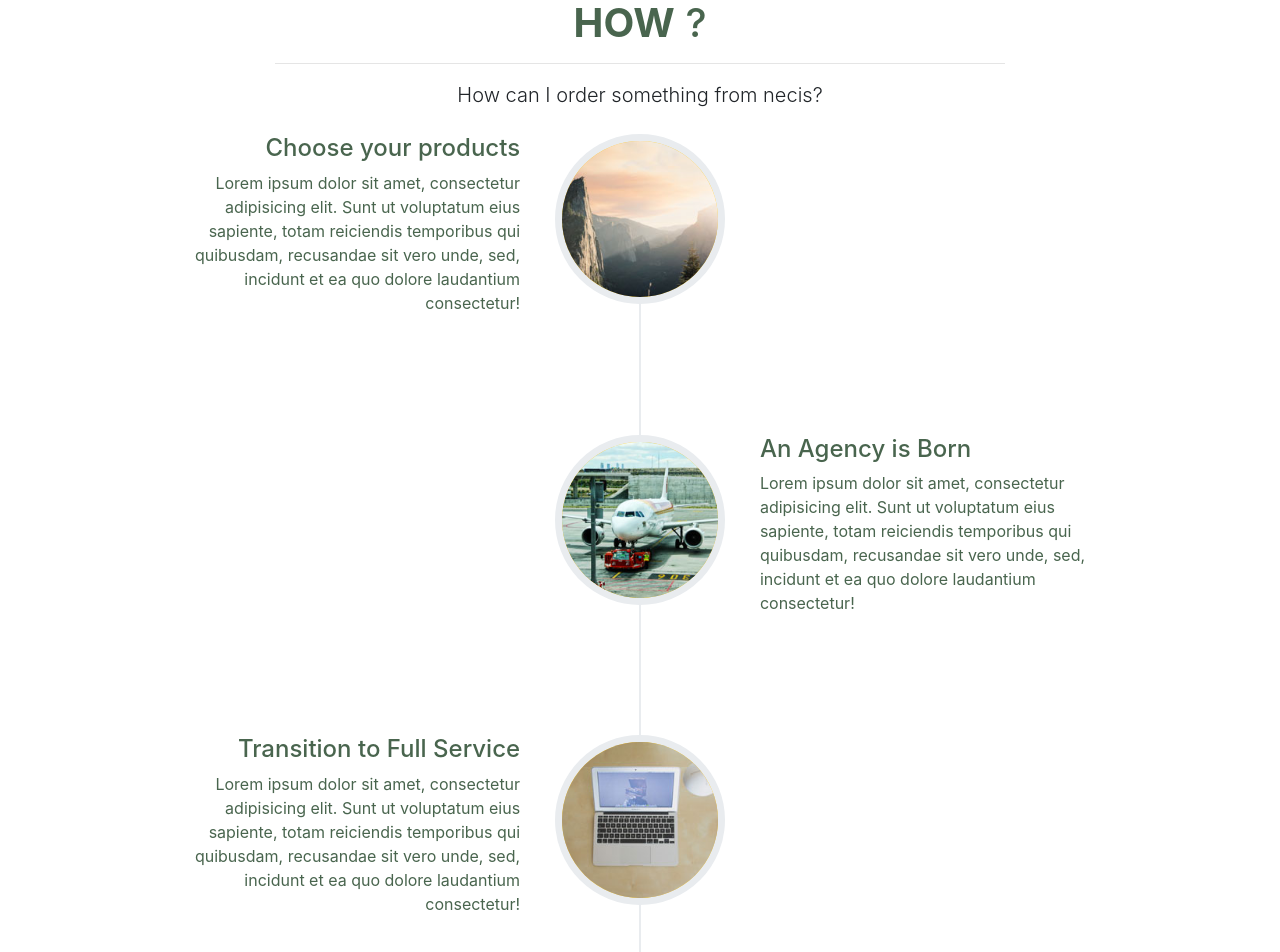
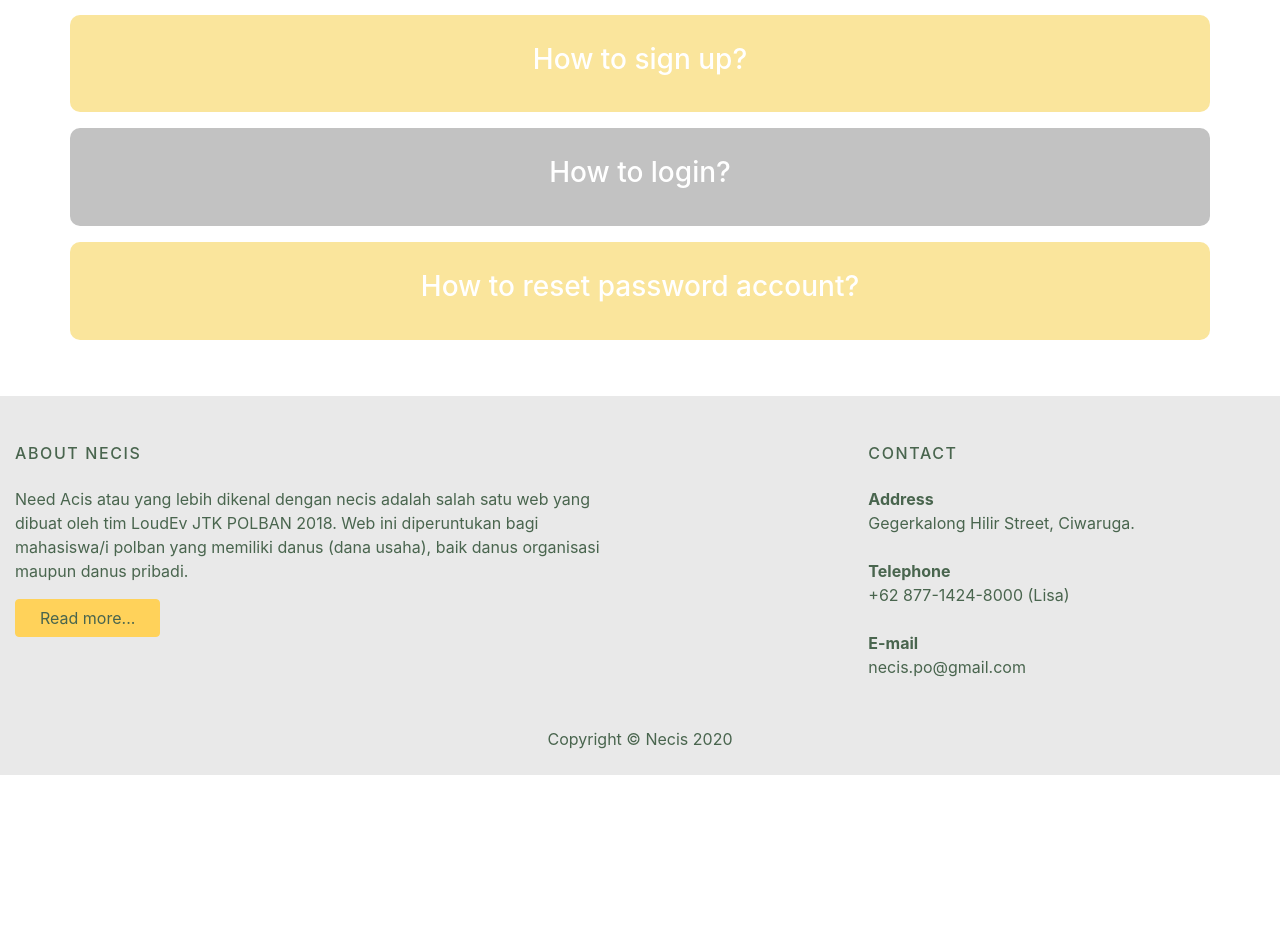
Before and after one commit to windahidayatt/necis-frontend, a React (Create React App) app: page /how in a window 1280 px wide. Shown: the part 440-1392 px from the top of the page. After the commit the page ends 1215 px from the top, so only its background shows below. Built offline with nearby package versions, Linux system fonts and the light colour scheme; what react-sizes would draw is missing.

Commit message:
(+) Modify How Page

```diff
--- a/src/controller/CartController.js
+++ b/src/controller/CartController.js
@@ -3,6 +3,7 @@ import { BASE_URL } from '../config/BaseURL';
 
 // GATAU APA API NYA
 const GET_API_CART= BASE_URL+'/api/cart';
+const GET_API_PRODUCT= BASE_URL+'/api/product';
 
 export const ADD_TO_CART = newItem => {
     return axios
@@ -31,7 +32,7 @@ export const GET_LIST_CART = () => {
         // .get(GET_INDEX_PRODUCT,{
         //     headers: { Authorization: `Bearer ${localStorage.usertoken}` }
         // })
-        .get(GET_API_CART)
+        .get(GET_API_PRODUCT)
         .then(response => {
             console.log(response.data)
             return response.data
--- a/src/controller/EventController.js
+++ b/src/controller/EventController.js
@@ -24,14 +24,14 @@ export const GET_LIST_EVENT = () => {
         })
 }
 
-export const GET_EVENT = (id) => {
+export const GET_EVENT = (slug) => {
     return axios
         // .get(GET_INDEX_PRODUCT,{
         //     headers: { Authorization: `Bearer ${localStorage.usertoken}` }
         // })
-        .get(GET_API_EVENT+id)
+        .get(GET_API_EVENT+slug)
         .then(response => {
-            return response.data
+            return response.data[0]
         })
         .catch(err => {
             return err.response
--- a/src/route/Route.js
+++ b/src/route/Route.js
@@ -38,7 +38,7 @@ const AppRoute = ({component = Component, layout: Layout, ...rest}) => (
 
                 {/* Event Route */}
                 <PublicRoute exact path="/event" component={Event} />
-                <PublicRoute path="/event/detail/:id" component={EventDetail} />
+                <PublicRoute path="/event/detail/:slug" component={EventDetail} />
 
                 {/* How Route */}
                 <PublicRoute path="/how" component={How} />
--- a/src/view/layout/component/FooterA/FooterA.jsx
+++ b/src/view/layout/component/FooterA/FooterA.jsx
@@ -3,6 +3,13 @@ import {Link} from 'react-router-dom';
 import './css/footer_a-style.css';
 
 class FooterA extends Component {
+    constructor(props) {
+        super(props);
+        this.state={
+            about : "Need Acis atau yang lebih dikenal dengan necis adalah salah satu web yang dibuat oleh tim LoudEv JTK POLBAN 2018. Web ini diperuntukan bagi mahasiswa/i polban yang memiliki danus (dana usaha), baik danus organisasi maupun danus pribadi."
+        }
+    }
+
     render() {
         return (
             // <div>
@@ -27,7 +34,7 @@ class FooterA extends Component {
             <div className="row">
                 <div className="col-md-6 mb-md-0">
                     <h3 className="footer-heading mb-4 text-white">ABOUT NECIS</h3>
-                    <p>Lorem Ipsum is simply dummy text of the printing and typesetting industry. Lorem Ipsum has been the industry's standard dummy text ever since the 1500s, when an unknown printer took a galley of type and scrambled it to make a type specimen book. It has survived not only five centuries, but also the leap into electronic typesetting, remaining essentially unchanged.</p>
+                    <p>{this.state.about}</p>
                     {/* <p><a href="{{route('about')}}" className="btn btn-secondary px-4">Read more...</a></p> */}
                     <p><Link to='/profile' className='btn btn-secondary px-4'>Read more...</Link></p>
                 </div>
--- a/src/view/page/Event/Event.jsx
+++ b/src/view/page/Event/Event.jsx
@@ -55,7 +55,7 @@ class Event extends Component {
                         )} */}
                         {this.state.list_event.map((u, index) =>
                             <div className="col-md-6 col-lg-4 col-6" data-aos="fade-up">
-                                <a href="#" className="media-1" data-toggle="modal" data-target="{{'#projectModal'.$key}}">
+                                <Link to={`/event/detail/${u.slug}`} className="media-1">
                                     <img src={this.state.pict + u.cover} alt="Image" className="img-fluid"></img>
                                     <div className="media-1-content">
                                         <h3 className="mb-2">{u.name}</h3>
@@ -64,7 +64,7 @@ class Event extends Component {
                                                 {u.description}
                                             </Truncate></span>
                                     </div>
-                                </a>
+                                </Link>
                             </div>
                         )}
 
--- a/src/view/page/How/How.jsx
+++ b/src/view/page/How/How.jsx
@@ -1,6 +1,7 @@
 import React, { Component } from 'react';
 import {Helmet} from "react-helmet";
 import './css/how-style.css';
+import {Link} from 'react-router-dom';
 import CoverA from '../../layout/component/CoverA/CoverA';
 import how1 from './assets/1.jpg';
 import how2 from './assets/2.jpg';
@@ -8,6 +9,20 @@ import how3 from './assets/3.jpg';
 import how4 from './assets/4.jpg';
 
 class How extends Component {
+    constructor(props) {
+        super(props);
+        this.state={
+            question : ["How to sign up?", "How to login?", "How to reset password account?"],
+            answer : [
+                "1. Klik tulisan Register yang berada di sebelah kanan atas layar\n2. Masukkan identitas berupa nama, email aktif, dan password yang akan dipakai\n3. Pada kolom Confirm Password, masukkan ulang password yang akan dipakai\n4. Klik tombol biru yang bertuliskan Register\n5. Selamat! Kamu sudah terdaftar di NECIS",
+                "1. Klik Login yang berada di sebelah kanan atas layar\n2. Masukkan email dan password yang telah didaftarkan\n3. Klik Login Now\n4. Selamat! anda dapat berbelanja di NECIS",
+                "1. Pada tampilan login, dibawah tombol Login now terdapat tulisan I forgot my password\n2. Klik tulisan tersebut\n3. Setelah itu akan ada perintah untuk memasukkan email\n4. Masukkan email anda yang telah terdaftar\n5. Klik tombol Send Password Reset Link\n6. Ikuti langkah-langkah pada pesan yang telah dikirim melalui email."
+            ],
+            howModalCall : "#howModal",
+            howModal : "howModal"
+        }
+    }
+
     render() {
         return (
             <div>
@@ -17,65 +32,53 @@ class How extends Component {
                     <title>How? - Necis</title>
                 </Helmet>
 
-                <CoverA name="How" info="How to ... ?"/>
+                <CoverA name="How" info="Frequently Asked Question"/>
 
                 {/* Content */}
                 {/* <h3>How necis deliver your danus?</h3> */}
                 <section className="site-section">
                     <div className="container">
-                        <div className="row mb-2 justify-content-center">
-                            <div className="col-md-8 text-center">
-                                {/* <h2 className="h2 text-black site-section-heading text-center"><b>{this.state.title}</b></h2> */}
-                                <h2 className="h2 text-black site-section-heading text-center"><b>HOW</b> ?</h2>
-                                <hr />
-                                <p className="lead">How can I order something from necis?</p>
+                        {this.state.question.map((u, index) =>
+                            <div className="row mb-2 justify-content-center mt-3">
+                                {index % 2 === 0 &&
+
+                                    <div className="col-md-12 text-center how-custom" data-toggle="modal" data-target={this.state.howModalCall+index}>
+                                        <Link className="">
+                                            <h3 className="h3-how">{u}</h3>
+                                        </Link>
+                                    </div>
+                                }
+                                {index % 2 !== 0 &&
+                                    <div className="col-md-12 text-center how-custom-2" data-toggle="modal" data-target={this.state.howModalCall+index}>
+                                        <Link className="">
+                                            <h3 className="h3-how">{u}</h3>
+                                        </Link>
+                                    </div>
+                                }
+                                {/* <!-- Modal --> */}
+                                <div class="modal fade" id={this.state.howModal+index} tabindex="-1" role="dialog" aria-labelledby="exampleModalLabel" aria-hidden="true">
+                                    <div class="modal-dialog" role="document">
+                                        <div class="modal-content">
+                                        <div class="modal-header">
+                                            <h5 class="modal-title" id="exampleModalLabel">{u}</h5>
+                                            <button type="button" class="close" data-dismiss="modal" aria-label="Close">
+                                            <span aria-hidden="true">&times;</span>
+                                            </button>
+                                        </div>
+                                        <div class="modal-body">
+                                            {this.state.answer[index]}
+                                        </div>
+                                        <div class="modal-footer">
+                                            <button type="button" class="btn btn-secondary" data-dismiss="modal">Close</button>
+                                        </div>
+                                        </div>
+                                    </div>
+                                </div>
                             </div>
-                        </div>
-                        <ul className="timeline">
-                            <li>
-                                <div className="timeline-image"><img className="rounded-circle img-fluid" src={how1} alt="" /></div>
-                                <div className="timeline-panel">
-                                    <div className="timeline-heading">
-                                        <h4 className="subheading">Choose your products</h4>
-                                    </div>
-                                    <div className="timeline-body"><p className="text-muted">Lorem ipsum dolor sit amet, consectetur adipisicing elit. Sunt ut voluptatum eius sapiente, totam reiciendis temporibus qui quibusdam, recusandae sit vero unde, sed, incidunt et ea quo dolore laudantium consectetur!</p></div>
-                                </div>
-                            </li>
-                            <li className="timeline-inverted">
-                                <div className="timeline-image"><img className="rounded-circle img-fluid" src={how2} alt="" /></div>
-                                <div className="timeline-panel">
-                                    <div className="timeline-heading">
-                                        <h4 className="subheading">An Agency is Born</h4>
-                                    </div>
-                                    <div className="timeline-body"><p className="text-muted">Lorem ipsum dolor sit amet, consectetur adipisicing elit. Sunt ut voluptatum eius sapiente, totam reiciendis temporibus qui quibusdam, recusandae sit vero unde, sed, incidunt et ea quo dolore laudantium consectetur!</p></div>
-                                </div>
-                            </li>
-                            <li>
-                                <div className="timeline-image"><img className="rounded-circle img-fluid" src={how3} alt="" /></div>
-                                <div className="timeline-panel">
-                                    <div className="timeline-heading">
-                                        <h4 className="subheading">Transition to Full Service</h4>
-                                    </div>
-                                    <div className="timeline-body"><p className="text-muted">Lorem ipsum dolor sit amet, consectetur adipisicing elit. Sunt ut voluptatum eius sapiente, totam reiciendis temporibus qui quibusdam, recusandae sit vero unde, sed, incidunt et ea quo dolore laudantium consectetur!</p></div>
-                                </div>
-                            </li>
-                            <li className="timeline-inverted">
-                                <div className="timeline-image"><img className="rounded-circle img-fluid" src={how4}alt="" /></div>
-                                <div className="timeline-panel">
-                                    <div className="timeline-heading">
-                                        <h4 className="subheading">Phase Two Expansion</h4>
-                                    </div>
-                                    <div className="timeline-body"><p className="text-muted">Lorem ipsum dolor sit amet, consectetur adipisicing elit. Sunt ut voluptatum eius sapiente, totam reiciendis temporibus qui quibusdam, recusandae sit vero unde, sed, incidunt et ea quo dolore laudantium consectetur!</p></div>
-                                </div>
-                            </li>
-                            <li className="timeline-inverted">
-                                <div className="timeline-image">
-                                    <h4>Be Part<br />Of Our<br />Story!</h4>
-                                </div>
-                            </li>
-                        </ul>
+                        )}
                     </div>
                 </section>
+
             </div>
         );
     }
--- a/src/view/page/How/css/how-style.css
+++ b/src/view/page/How/css/how-style.css
@@ -1,169 +1,33 @@
-.timeline {
-    position: relative;
-    padding: 0;
-    list-style: none;
+.how-custom{
+  background-color: #fae59c;
+  border-radius: 10px;
 }
-  .timeline:before {
-    position: absolute;
-    top: 0;
-    bottom: 0;
-    left: 40px;
-    width: 2px;
-    margin-left: -1.5px;
-    content: "";
-    background-color: #e9ecef;
+.h3-how{
+  color : #ffffff;
+  padding-top : 1em;
+  padding-bottom : 1em;
 }
-  .timeline > li {
-    position: relative;
-    min-height: 50px;
-    margin-bottom: 50px;
-  }
-  .timeline > li:after, .timeline > li:before {
-    display: table;
-    content: " ";
-  }
-  .timeline > li:after {
-    clear: both;
-  }
-  .timeline > li .timeline-panel {
-    position: relative;
-    float: right;
-    width: 100%;
-    padding: 0 20px 0 100px;
-    text-align: left;
-  }
-  .timeline > li .timeline-panel:before {
-    right: auto;
-    left: -15px;
-    border-right-width: 15px;
-    border-left-width: 0;
-  }
-  .timeline > li .timeline-panel:after {
-    right: auto;
-    left: -14px;
-    border-right-width: 14px;
-    border-left-width: 0;
-  }
-  .timeline > li .timeline-image {
-    position: absolute;
-    z-index: 100;
-    left: 0;
-    width: 80px;
-    height: 80px;
-    margin-left: 0;
-    text-align: center;
-    color: white;
-    border: 7px solid #e9ecef;
-    border-radius: 100%;
-    background-color: #fed136;
-  }
-  .timeline > li .timeline-image h4 {
-    font-size: 10px;
-    line-height: 14px;
-    margin-top: 12px;
-  }
-  .timeline > li.timeline-inverted > .timeline-panel {
-    float: right;
-    padding: 0 20px 0 100px;
-    text-align: left;
-  }
-  .timeline > li.timeline-inverted > .timeline-panel:before {
-    right: auto;
-    left: -15px;
-    border-right-width: 15px;
-    border-left-width: 0;
-  }
-  .timeline > li.timeline-inverted > .timeline-panel:after {
-    right: auto;
-    left: -14px;
-    border-right-width: 14px;
-    border-left-width: 0;
-  }
-  .timeline > li:last-child {
-    margin-bottom: 0;
-  }
-  .timeline .timeline-heading h4 {
-    margin-top: 0;
-    color: inherit;
-  }
-  .timeline .timeline-heading h4.subheading {
-    text-transform: none;
-    color : #49654e !important;
-  }
-  .timeline .timeline-body > ul,
-  .timeline .timeline-body > p {
-    margin-bottom: 0;
-    color : #49654e !important;
+.h3-how:hover{
+  color : #607e65;
+  display:inline-block;
+  text-decoration: none;
 }
 
-  @media (min-width: 768px) {
-    .timeline:before {
-      left: 50%;
+.how-custom-2{
+  background-color: #c2c2c2;
+  border-radius: 10px;
 }
-    .timeline > li {
-      min-height: 100px;
-      margin-bottom: 100px;
+.h3-how-2{
+  color : #ffffff;
+  padding-top : 1em;
+  padding-bottom : 1em;
 }
-    .timeline > li .timeline-panel {
-      float: left;
-      width: 41%;
-      padding: 0 20px 20px 30px;
-      text-align: right;
+.h3-how-2:hover{
+  color : #ffe37d;
+  display:inline-block;
+  text-decoration: none;
 }
-    .timeline > li .timeline-image {
-      left: 50%;
-      width: 100px;
-      height: 100px;
-      margin-left: -50px;
+
+.modal-body{
+  white-space: pre-line !important;
 }
-    .timeline > li .timeline-image h4 {
-      font-size: 13px;
-      line-height: 18px;
-      margin-top: 16px;
-    }
-    .timeline > li.timeline-inverted > .timeline-panel {
-      float: right;
-      padding: 0 30px 20px 20px;
-      text-align: left;
-    }
-  }
-  @media (min-width: 992px) {
-    .timeline > li {
-      min-height: 150px;
-    }
-    .timeline > li .timeline-panel {
-      padding: 0 20px 20px;
-    }
-    .timeline > li .timeline-image {
-      width: 150px;
-      height: 150px;
-      margin-left: -75px;
-    }
-    .timeline > li .timeline-image h4 {
-      font-size: 18px;
-      line-height: 26px;
-      margin-top: 30px;
-    }
-    .timeline > li.timeline-inverted > .timeline-panel {
-      padding: 0 20px 20px;
-    }
-  }
-  @media (min-width: 1200px) {
-    .timeline > li {
-      min-height: 170px;
-    }
-    .timeline > li .timeline-panel {
-      padding: 0 20px 20px 100px;
-    }
-    .timeline > li .timeline-image {
-      width: 170px;
-      height: 170px;
-      margin-left: -85px;
-    }
-    .timeline > li .timeline-image h4 {
-      margin-top: 40px;
-    }
-    .timeline > li.timeline-inverted > .timeline-panel {
-      padding: 0 100px 20px 20px;
-    }
-  }
--- a/src/view/page/Profile/Profile.jsx
+++ b/src/view/page/Profile/Profile.jsx
@@ -14,7 +14,7 @@ class Profile extends Component {
     constructor() {
         super();
         this.state = {
-            history : "Contrary to popular belief, Lorem Ipsum is not simply random text. It has roots in a piece of classical Latin literature from 45 BC, making it over 2000 years old. Richard McClintock, a Latin professor at Hampden-Sydney College in Virginia, looked up one of the more obscure Latin words, consectetur, from a Lorem Ipsum passage, and going through the cites of the word in classical literature, discovered the undoubtable source.",
+            history : "Need Acis atau yang lebih dikenal dengan necis adalah salah satu web yang dibuat oleh tim LoudEv JTK POLBAN 2018. Web ini diperuntukan bagi mahasiswa/i polban yang memiliki danus (dana usaha), baik danus organisasi maupun danus pribadi. Dengan adanya web ini, mahasiswa POLBAN dapat mengetahui produk apa saja yang dijual di POLBN, selauin itu para dosen POLBAN serta mahasiswa polban dapat membeli produk-produk yang dijual melalui NECIS.",
 
         }
     }
```
Also changed, not shown: src/view/page/CustProfile/CustProfile.jsx (+4 -9 lines), src/view/page/Event/EventDetail.jsx (+57 -9 lines). Lines whose indentation alone changed are shown as unchanged.
